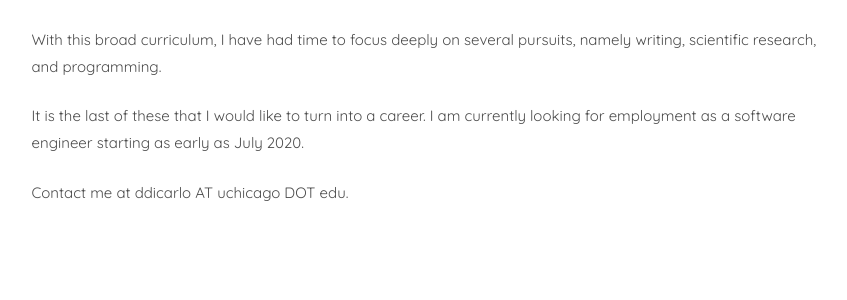
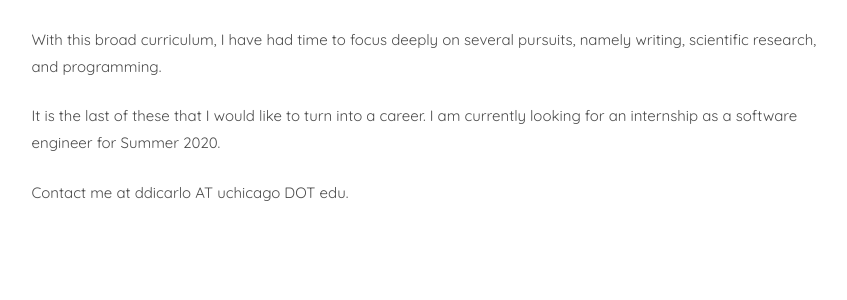
Before and after one commit to domdicarlo/dom_website, a Django app: page /homepage/ in a window 1280 px wide. Shown: the part 1252-1552 px from the top of the page, without its empty margins (361-1208 px from the left). Run offline with Django 3.2, Linux system fonts and the light colour scheme; some libraries are stand-ins or nearby versions; some web fonts are replaced.

Commit message:
updated my description for about dom on homepage

```diff
--- a/homepage/templates/homepage/index.html
+++ b/homepage/templates/homepage/index.html
@@ -127,7 +127,7 @@
 										<h2 class="colorlib-heading">Who Am I?</h2>
 										<p><strong>Hi I'm Dom</strong>, a student at the University of Chicago. During my time at University, I have studied many different fields and soaked up as much knowledge as possible. While I will graduate with a degree in Computer Science, my adventures have brought me everywhere from understanding the brain in Neuroscience to exploring the meaning of life in philosophy.</p>
 										<p>With this broad curriculum, I have had time to focus deeply on several pursuits, namely writing, scientific research, and programming.</p>
-										<p>It is the last of these that I would like to turn into a career. I am currently looking for employment as a software engineer starting as early as July 2020.</p>
+										<p>It is the last of these that I would like to turn into a career. I am currently looking for an internship as a software engineer for Summer 2020.</p>
 										<p>Contact me at ddicarlo AT uchicago DOT edu.</p>
 									</div>
 								</div>
```
